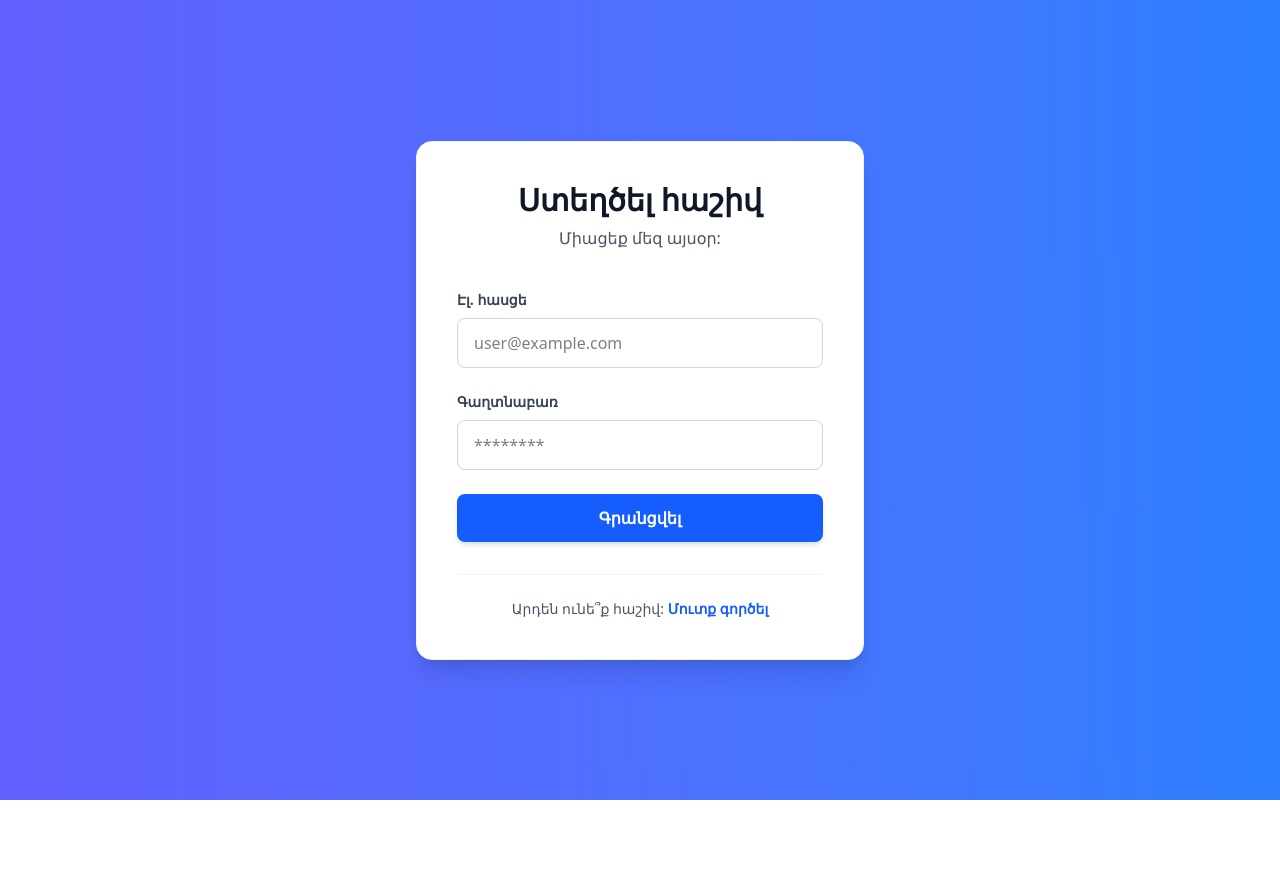
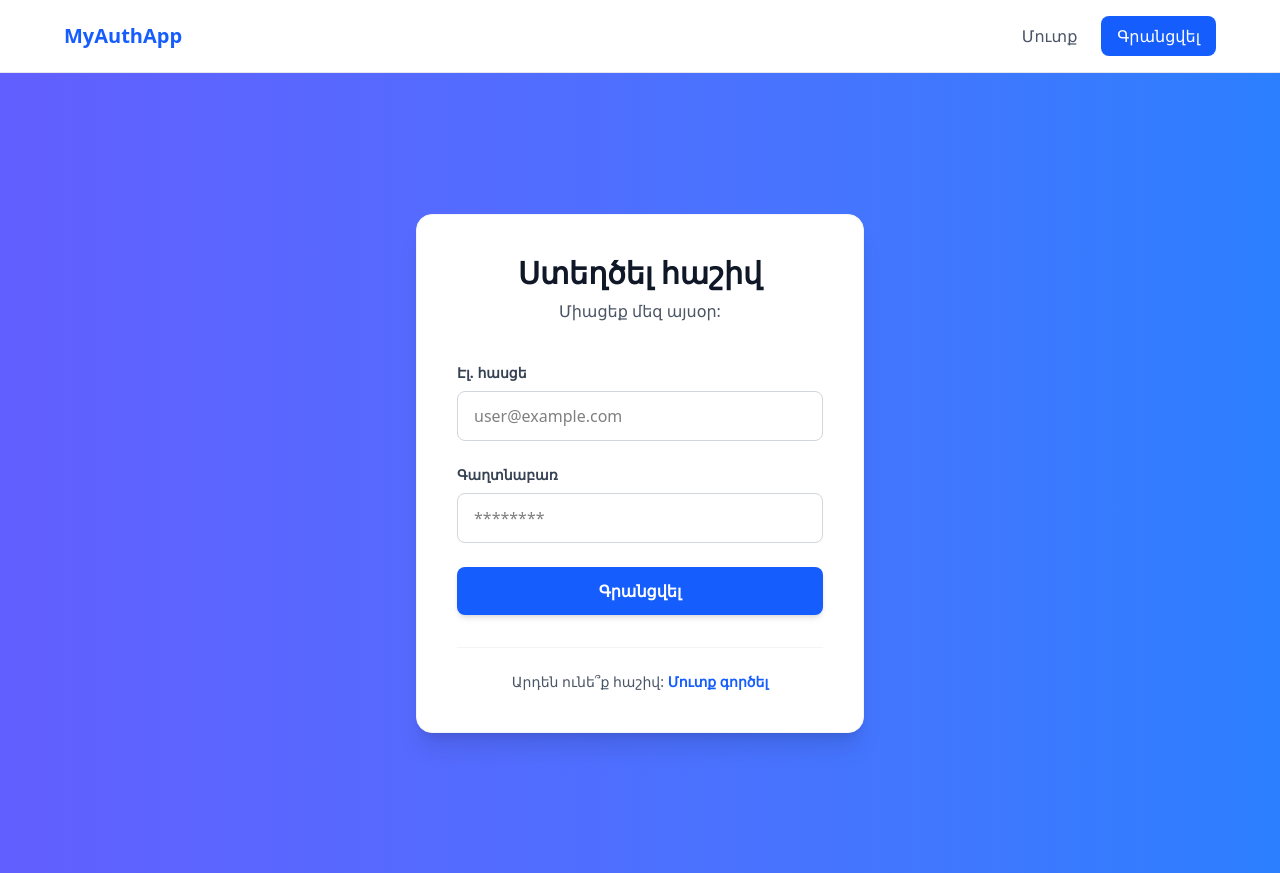
Before and after one commit to geworgiean/authentication_app, a Next.js app: page /register in a window 1280 px wide. Before the commit the page ends 800 px from the top, so only its background shows below. Built offline with nearby package versions, Linux system fonts and the light colour scheme; no server answers.

Commit message:
added navbar section

```diff
--- a/src/app/layout.tsx
+++ b/src/app/layout.tsx
@@ -1,6 +1,7 @@
 import type { Metadata } from "next";
 import { Geist, Geist_Mono } from "next/font/google";
 import "./globals.css";
+import Navbar from "@/components/Navbar";
 
 const geistSans = Geist({
   variable: "--font-geist-sans",
@@ -27,7 +28,8 @@ export default function RootLayout({
       <body
         className={`${geistSans.variable} ${geistMono.variable} antialiased`}
       >
-        {children}
+        <Navbar />
+        <main>{children}</main>
       </body>
     </html>
   );
--- /dev/null
+++ b/src/components/Navbar.tsx
@@ -0,0 +1,45 @@
+import Link from "next/link";
+import { getServerSession } from "next-auth";
+import { authOptions } from "@/lib/auth";
+import LogoutButton from "./LogoutButton";
+
+export default async function Navbar() {
+  const session = await getServerSession(authOptions);
+
+  return (
+    <nav className="bg-white border-b border-gray-200 py-4 px-8 shadow-sm">
+      <div className="max-w-6xl mx-auto flex justify-between items-center">
+        {/* Logo / Home Link */}
+        <Link href="/" className="text-xl font-bold text-blue-600">
+          MyAuthApp
+        </Link>
+
+        <div className="flex items-center gap-6">
+          {session ? (
+            <>
+              <Link href="/dashboard" className="text-gray-600 hover:text-blue-600 transition">
+                Dashboard
+              </Link>
+              <div className="flex items-center gap-4">
+                <span className="text-sm text-gray-500">{session.user?.email}</span>
+                <LogoutButton />
+              </div>
+            </>
+          ) : (
+            <>
+              <Link href="/login" className="text-gray-600 hover:text-blue-600 transition">
+                Մուտք
+              </Link>
+              <Link
+                href="/register"
+                className="bg-blue-600 text-white px-4 py-2 rounded-lg hover:bg-blue-700 transition"
+              >
+                Գրանցվել
+              </Link>
+            </>
+          )}
+        </div>
+      </div>
+    </nav>
+  );
+}
```
Also changed, not shown: 1 other file (tests, documents, lock files or other folders).
